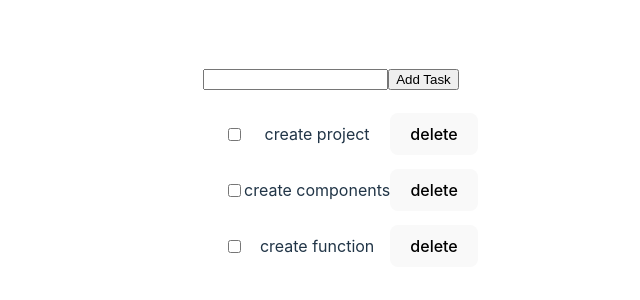
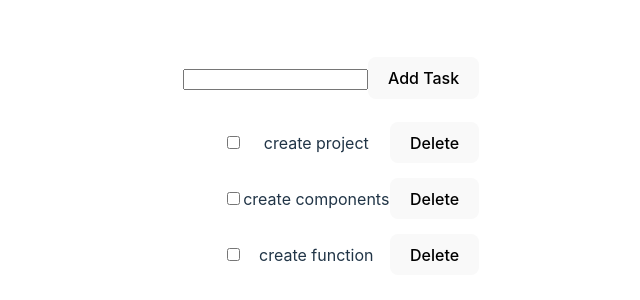
Before and after one commit to bss94/todoListReact, a React (Vite) app: page / in a window 1280 px wide. Shown: the part 222-522 px from the top of the page, without its empty margins (309-949 px from the left). Built offline with nearby package versions, Linux system fonts and the light colour scheme.

Commit message:
create delete function

```diff
--- a/src/App.tsx
+++ b/src/App.tsx
@@ -3,47 +3,62 @@ import AddTaskForm from './components/AddTaskForm/AddTaskForm.tsx';
 import React, {useState} from 'react';
 import Task from './components/Task/Task.tsx';
 
-interface TaskList{
-    task:string;
-    id:string;
+interface TaskList {
+    task: string;
+    id: string;
 }
+
 const App = () => {
-    const [currentTask,setCurrentTask] = useState<string>('')
-    const [taskList,setTaskList] = useState<TaskList[]>([
-        {task:'create project',id:'ts1'},
-        {task:'create components',id:'ts2'},
-        {task:'create function',id:'ts3'}
-    ])
+    const [currentTask, setCurrentTask] = useState<string>('');
+
+    const [taskList, setTaskList] = useState<TaskList[]>([
+        {task: 'create project', id: 'ts1'},
+        {task: 'create components', id: 'ts2'},
+        {task: 'create function', id: 'ts3'}
+    ]);
 
 
     const onHandleChange = (event: React.ChangeEvent<HTMLInputElement>) => {
         const newTask = event.target.value;
-
         setCurrentTask(newTask);
     };
     const onHandleClick = () => {
-        if(currentTask!==''){
+        if (currentTask !== '') {
             setTaskList((prevTaskList) => {
                 const taskCopy = [...prevTaskList];
-                const newTask={
-                    task:currentTask,
-                    id:String(taskCopy.length+1)+'task'
-                }
-                taskCopy.push(newTask)
+                const newTask = {
+                    task: currentTask,
+                    id: String(taskCopy.length + 1) + 'task'
+                };
+                taskCopy.push(newTask);
                 return taskCopy;
             });
-            setCurrentTask('')
+            setCurrentTask('');
         }
     };
+
+    const onHandleDelete = (id: string) => {
+        setTaskList(prevTaskList => {
+            return prevTaskList.filter((task) => task.id !== id);
+        });
+    };
+
     return (
         <>
-            <AddTaskForm value={currentTask} onBtnClick={onHandleClick} onInputChange={onHandleChange}/>
+            <AddTaskForm value={currentTask}
+                         onBtnClick={onHandleClick}
+                         onInputChange={onHandleChange}
+
+            />
             <ol>
-                {taskList.map((el)=>{
-                    return <Task task={el.task} id={el.id} key={el.id} />
+                {taskList.map((el) => {
+                    return <Task task={el.task}
+                                 id={el.id}
+                                 onDeleteClick={() => onHandleDelete(el.id)}
+                                 key={el.id}
+                    />;
                 })}
             </ol>
-
         </>
     );
 };
--- a/src/components/AddTaskForm/AddTaskForm.tsx
+++ b/src/components/AddTaskForm/AddTaskForm.tsx
@@ -1,15 +1,21 @@
 import React from 'react';
 
-interface Props extends React.PropsWithChildren{
-    value:string;
+interface Props extends React.PropsWithChildren {
+    value: string;
     onInputChange: React.ChangeEventHandler<HTMLInputElement>;
     onBtnClick: React.MouseEventHandler;
 }
-const AddTaskForm:React.FC<Props> = ({value,onInputChange, onBtnClick}) => {
+
+const AddTaskForm: React.FC<Props> = ({
+                                          value,
+                                          onInputChange,
+                                          onBtnClick,
+
+                                      }) => {
     return (
-        <div>
+        <div className={'task-add'}>
             <input type={'text'} className={'task-input'} value={value} onChange={onInputChange}/>
-            <input type={'button'} onClick={onBtnClick} value={'Add Task'}/>
+             <button className={'task-btn'} onClick={onBtnClick}>Add Task</button>
         </div>
     );
 };
--- a/src/components/Task/Task.tsx
+++ b/src/components/Task/Task.tsx
@@ -1,14 +1,17 @@
 import React from 'react';
 
 interface Props {
-    task:string;
-    id:string;
+    task: string;
+    id: string;
+    onDeleteClick: React.MouseEventHandler<HTMLButtonElement>;
 }
 
-const Task :React.FC<Props> = ({task, id}) => {
+const Task: React.FC<Props> = ({task, id, onDeleteClick}) => {
     return (
         <li id={id}>
-           <input type={'checkbox'}/><p>{task}</p> <button>delete</button>
+            <input type={'checkbox'}/>
+            <p>{task}</p>
+            <button className={'delete-btn'} onClick={onDeleteClick}>Delete</button>
         </li>
     );
 };
```
